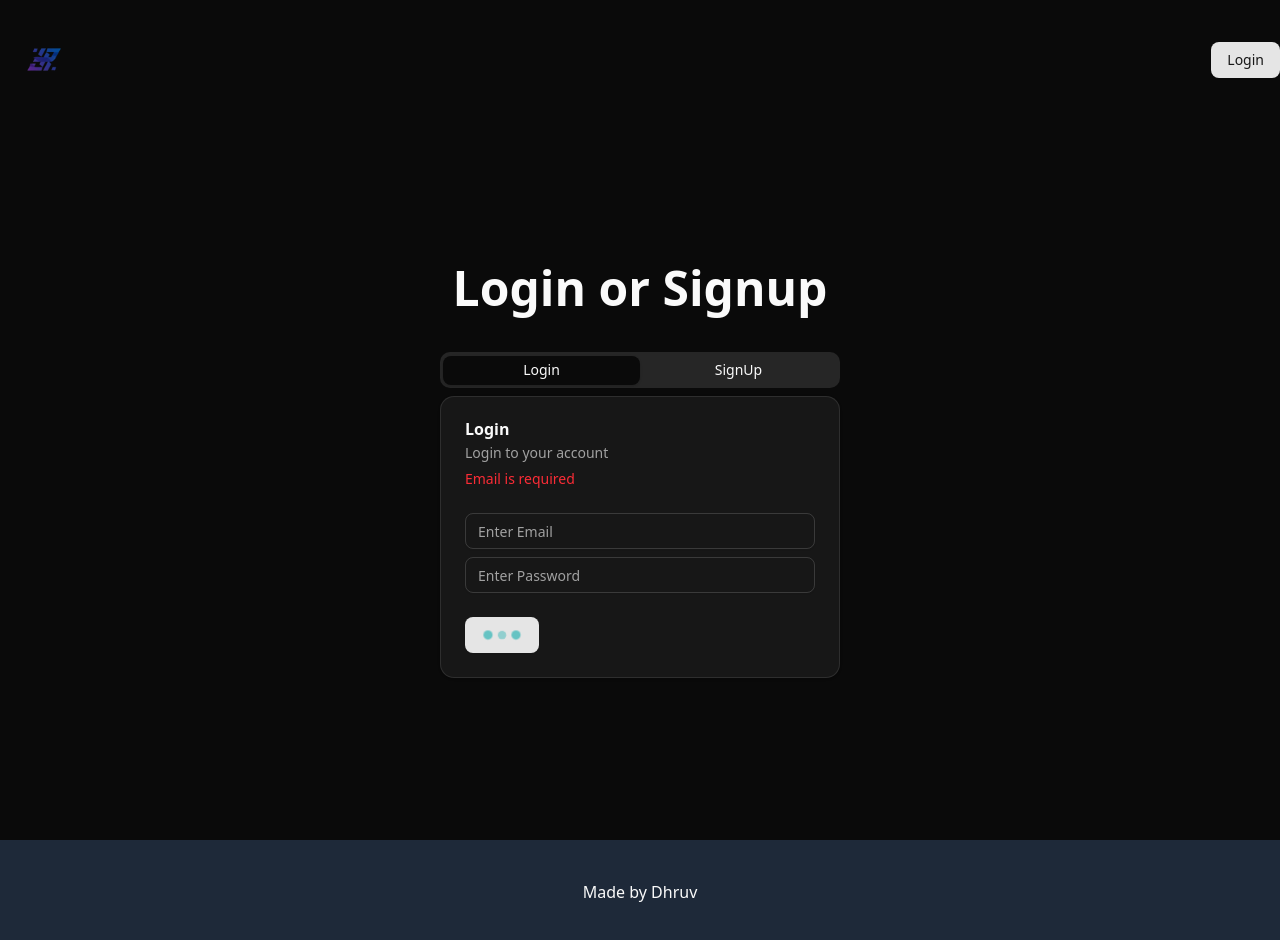
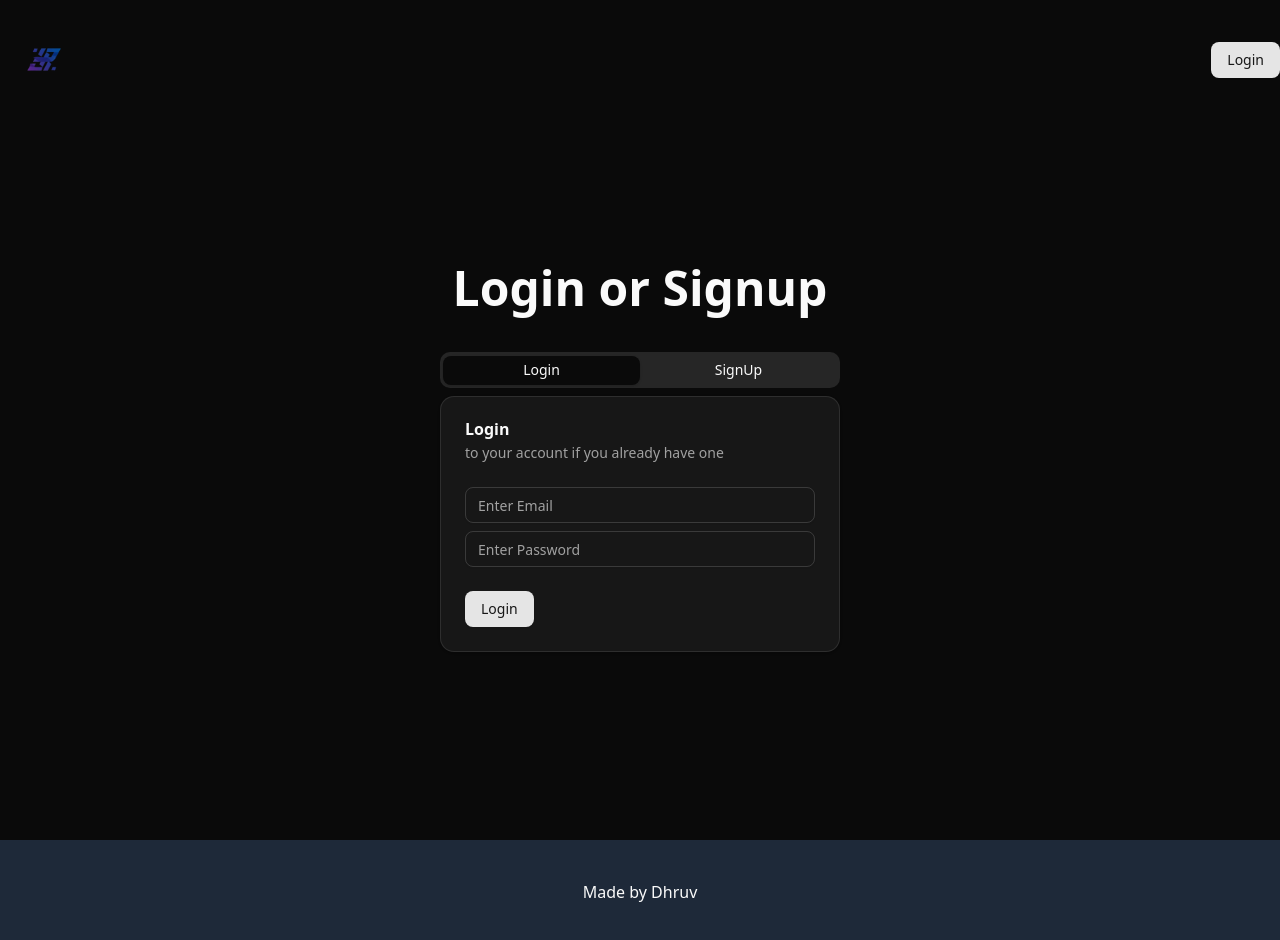
Before and after one commit to dhruv0050/URL-Shortener, a React app: page /auth in a window 1280 px wide. Shown: the top 940 px of the page. Built offline with nearby package versions, Linux system fonts and the light colour scheme; the HTML template or start-up script is replaced by a standard one.

Commit message:
login complete - before context

```diff
--- a/src/components/login.jsx
+++ b/src/components/login.jsx
@@ -1,4 +1,4 @@
-import React, { useState } from 'react'
+import {Input} from "./ui/input";
 import {
   Card,
   CardContent,
@@ -6,42 +6,60 @@ import {
   CardFooter,
   CardHeader,
   CardTitle,
-} from "@/components/ui/card"
-import { Input } from './ui/input'
-import { Button } from './ui/button'
-import { BeatLoader } from 'react-spinners'
-import Error from './error'
-import * as Yup from 'yup'
-
+} from "./ui/card";
+import {Button} from "./ui/button";
+import {useNavigate, useSearchParams} from "react-router-dom";
+import {useEffect, useState} from "react";
+import * as Yup from "yup";
+import Error from "./error";
+import {login} from "@/db/apiAuth";
+import {BeatLoader} from "react-spinners";
+import useFetch from "@/hooks/use-fetch";
 
 const Login = () => {
+  let [searchParams] = useSearchParams();
+  const longLink = searchParams.get("createNew");
 
-  const[errors,setErrors] = useState([]);
+  const navigate = useNavigate();
 
-  const [formData,setFormData] = useState({
+  const [errors, setErrors] = useState({});
+  const [formData, setFormData] = useState({
     email: "",
-    password: ""
+    password: "",
   });
 
   const handleInputChange = (e) => {
-    const {name,value} = e.target;
-    setFormData((prevState)=>({
+    const {name, value} = e.target;
+    setFormData((prevState) => ({
       ...prevState,
-      [name]:value
+      [name]: value,
     }));
   };
 
-const handleLogin=async()=>{
+  const { loading, error, fn: fnLogin, data } = useFetch(login, formData);
+
+useEffect(() => {
+  if (!error && data) {
+    navigate(`/dashboard?${longLink ? `createNew=${longLink}` : ""}`);
+  }
+}, [error, data]);
+
+
+  const handleLogin = async () => {
     setErrors([]);
-  try{
+    try {
       const schema = Yup.object().shape({
-  email: Yup.string().email("Invalid Email").required("Email is required"),
+        email: Yup.string()
+          .email("Invalid email")
+          .required("Email is required"),
         password: Yup.string()
-  .min(6,"Password must be at least 6 characters").
-  required("Password is required"),
-  })
-  await schema.validate(formData,{abortEarly:false});
-}catch (e) {
+          .min(6, "Password must be at least 6 characters")
+          .required("Password is required"),
+      });
+
+      await schema.validate(formData, {abortEarly: false});
+      await fnLogin();
+    } catch (e) {
       const newErrors = {};
 
       e?.inner?.forEach((err) => {
@@ -50,35 +68,44 @@ const schema = Yup.object().shape({
 
       setErrors(newErrors);
     }
-}
+  };
 
   return (
     <Card>
       <CardHeader>
         <CardTitle>Login</CardTitle>
-     <CardDescription>Login to your account</CardDescription>
-     <Error message={'Email is required'} />
+        <CardDescription>
+          to your account if you already have one
+        </CardDescription>
+        {error && <Error message={error.message} />}
       </CardHeader>
-   <CardContent className='space-y-2'>
-     <div className='space-y-1'>
-      <Input name='email' type='email' placeholder='Enter Email'
+      <CardContent className="space-y-2">
+        <div className="space-y-1">
+          <Input
+            name="email"
+            type="email"
+            placeholder="Enter Email"
             onChange={handleInputChange}
           />
-      {errors.email && <Error message={'errors.message'} />}
         </div>
-     <div className='space-y-1'>
-      <Input name='password' type='password' placeholder='Enter Password'
+        {errors.email && <Error message={errors.email} />}
+        <div className="space-y-1">
+          <Input
+            name="password"
+            type="password"
+            placeholder="Enter Password"
             onChange={handleInputChange}
           />
-      {errors.password && <Error message={'errors.message'} />}
         </div>
+        {errors.password && <Error message={errors.password} />}
       </CardContent>
       <CardFooter>
         <Button onClick={handleLogin}>
-     {true?<BeatLoader size={10} color = "#36b7b7"/>:"Login"}</Button>
+          {loading ? <BeatLoader size={10} color="#36d7b7" /> : "Login"}
+        </Button>
       </CardFooter>
     </Card>
-  )
-}
+  );
+};
 
-export default Login
+export default Login;
--- a/src/db/apiAuth.js
+++ b/src/db/apiAuth.js
@@ -1,11 +1,12 @@
 import supabase from "./supabase";
 
-export async function login({email, password}) {
-    await supabase.auth.signInWithPassword({
+export async function login({ email, password }) {
+    const { data, error } = await supabase.auth.signInWithPassword({
         email,
         password,
     });
-    if(error) throw new Error(error.message);
+
+    if (error) throw new Error(error.message);
 
     return data;
 }
--- a/src/db/supabase.js
+++ b/src/db/supabase.js
@@ -1,7 +1,7 @@
 import { createClient } from '@supabase/supabase-js';
 
 export const supabaseUrl = import.meta.env.VITE_SUPABASE_URL;
-const supabaseKey = import.meta.env.VITE_SUPABASE_ANON_KEY;
+const supabaseKey = import.meta.env.VITE_SUPABASE_KEY;
 const supabase = createClient(supabaseUrl, supabaseKey);
 
 export default supabase
--- a/src/hooks/use-fetch.jsx
+++ b/src/hooks/use-fetch.js
@@ -1,4 +1,4 @@
-import {useState} from "react";
+import { useState } from "react";
 
 const useFetch = (cb, options = {}) => {
   const [data, setData] = useState(null);
@@ -19,7 +19,7 @@ const useFetch = (cb, options = {}) => {
     }
   };
 
-  return {data, loading, error, fn};
+  return { data, loading, error, fn };
 };
 
 export default useFetch;
```
Also changed, not shown: 1 other file (tests, documents, lock files or other folders). Lines whose indentation alone changed are shown as unchanged.
